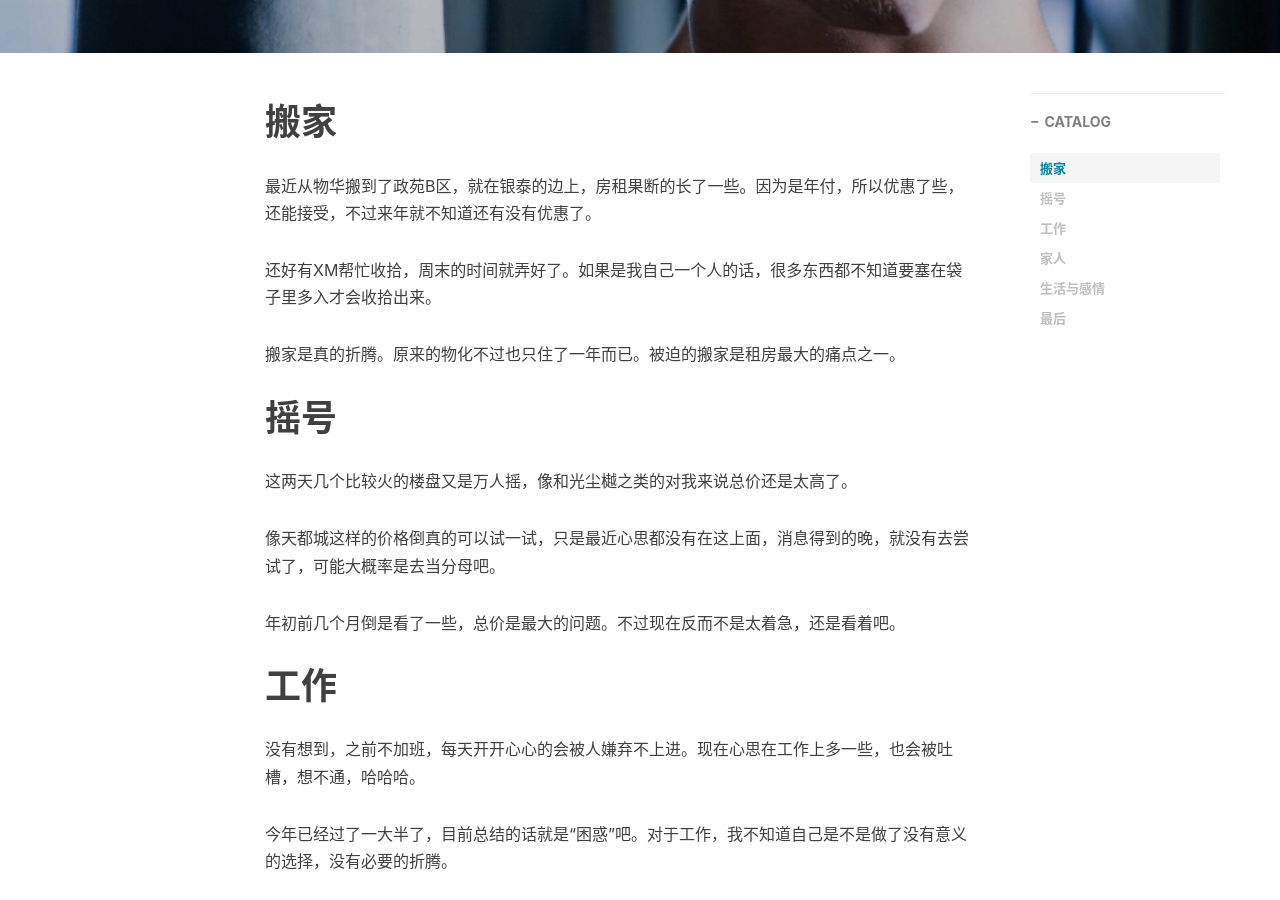
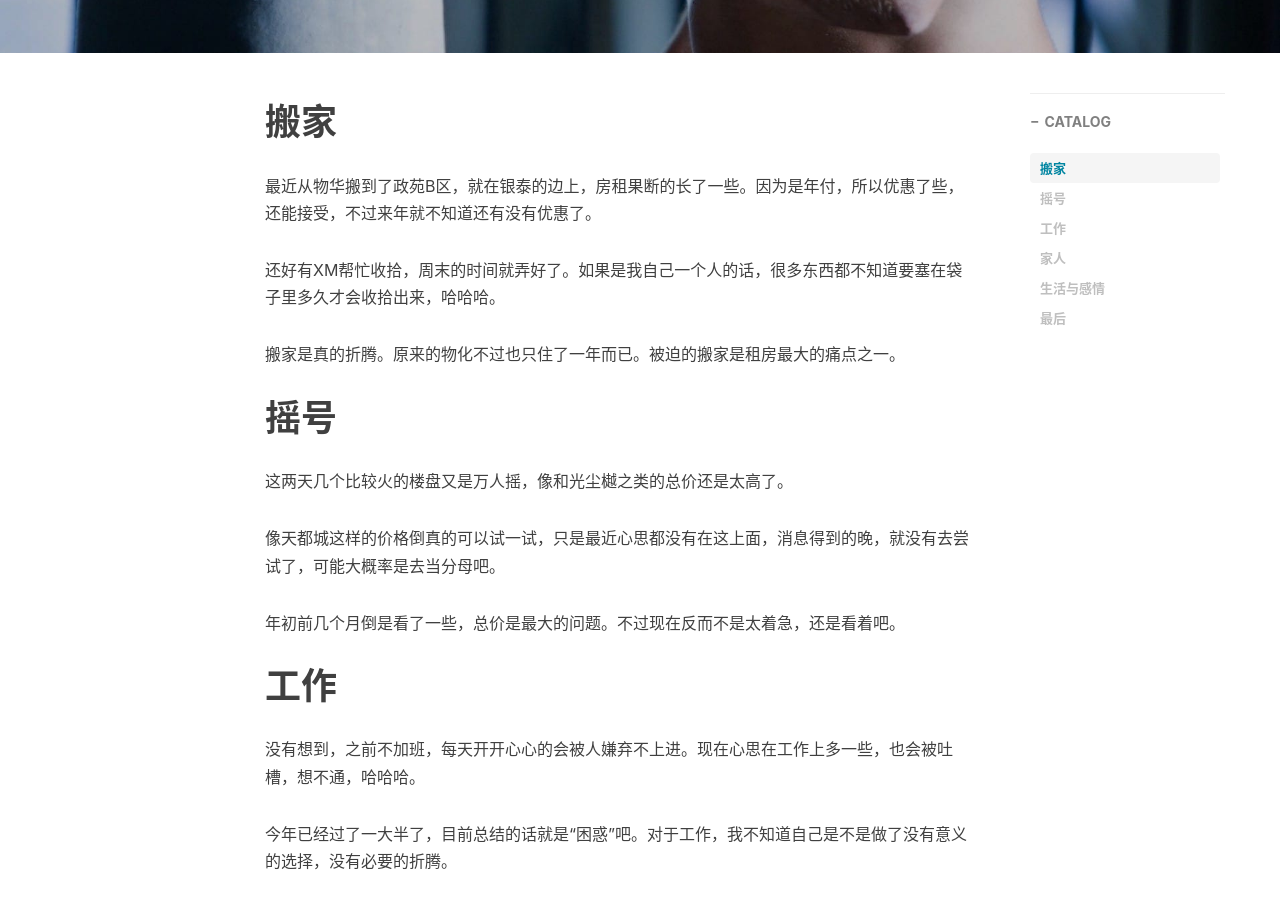
Before and after one commit to bearfly1990/bearfly.github.io, a Jekyll site: the page built from _posts/2019/08/2019-08-28-RecentSummary.md, in a window 1280 px wide and 900 px high, scrolled down 530 px. Built offline with Jekyll 4.4.1, drawn with Linux system fonts in a browser that asks for light colours; nearby versions of some CDN libraries; comment, search, counter and statistics services are not loaded.

Commit message:
update recent summary

```diff
--- a/_posts/2019/08/2019-08-28-RecentSummary.md
+++ b/_posts/2019/08/2019-08-28-RecentSummary.md
@@ -15,13 +15,13 @@ tags:
 
 最近从物华搬到了政苑B区，就在银泰的边上，房租果断的长了一些。因为是年付，所以优惠了些，还能接受，不过来年就不知道还有没有优惠了。
 
-还好有XM帮忙收拾，周末的时间就弄好了。如果是我自己一个人的话，很多东西都不知道要塞在袋子里多入才会收拾出来。
+还好有XM帮忙收拾，周末的时间就弄好了。如果是我自己一个人的话，很多东西都不知道要塞在袋子里多久才会收拾出来，哈哈哈。
 
 搬家是真的折腾。原来的物化不过也只住了一年而已。被迫的搬家是租房最大的痛点之一。
 
 # 摇号
 
-这两天几个比较火的楼盘又是万人摇，像和光尘樾之类的对我来说总价还是太高了。
+这两天几个比较火的楼盘又是万人摇，像和光尘樾之类的总价还是太高了。
 
 像天都城这样的价格倒真的可以试一试，只是最近心思都没有在这上面，消息得到的晚，就没有去尝试了，可能大概率是去当分母吧。
 
```
